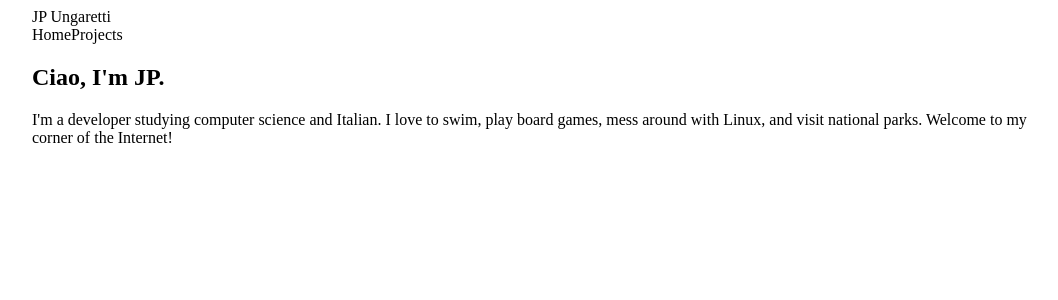
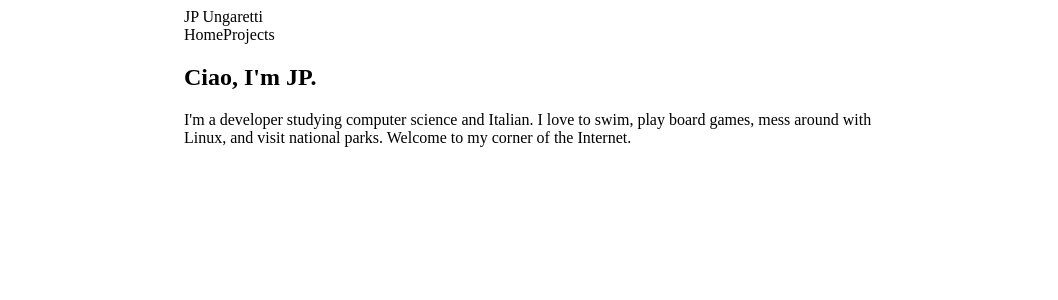
Before and after one commit to sbeczkiewicz/jungaretti.com, a Next.js app: page / in a window 1280 px wide. Shown: the top 300 px of the page, without its empty margins (96-1154 px from the left). Built offline with nearby package versions, Linux system fonts and the light colour scheme.

Commit message:
Add responsive welcome text

```diff
--- a/src/pages/index.js
+++ b/src/pages/index.js
@@ -23,11 +23,11 @@ export default function Home() {
       <Header />
       <main>
         <section className="container">
-          <h1 className="text-2xl font-bold">Ciao, I'm JP.</h1>
+          <h1 className="text-3xl sm:text-4xl font-bold">Ciao, I'm JP.</h1>
           <p>
             I'm a developer studying computer science and Italian. I love to
             swim, play board games, mess around with Linux, and visit national
-            parks. Welcome to my corner of the Internet!
+            parks. Welcome to my corner of the Internet.
           </p>
         </section>
       </main>
--- a/src/styles/globals.css
+++ b/src/styles/globals.css
@@ -1,5 +1,5 @@
 .container {
-  @apply max-w-screen-lg;
+  max-width: 720px;
   @apply mx-auto;
   @apply px-4;
 }
```
